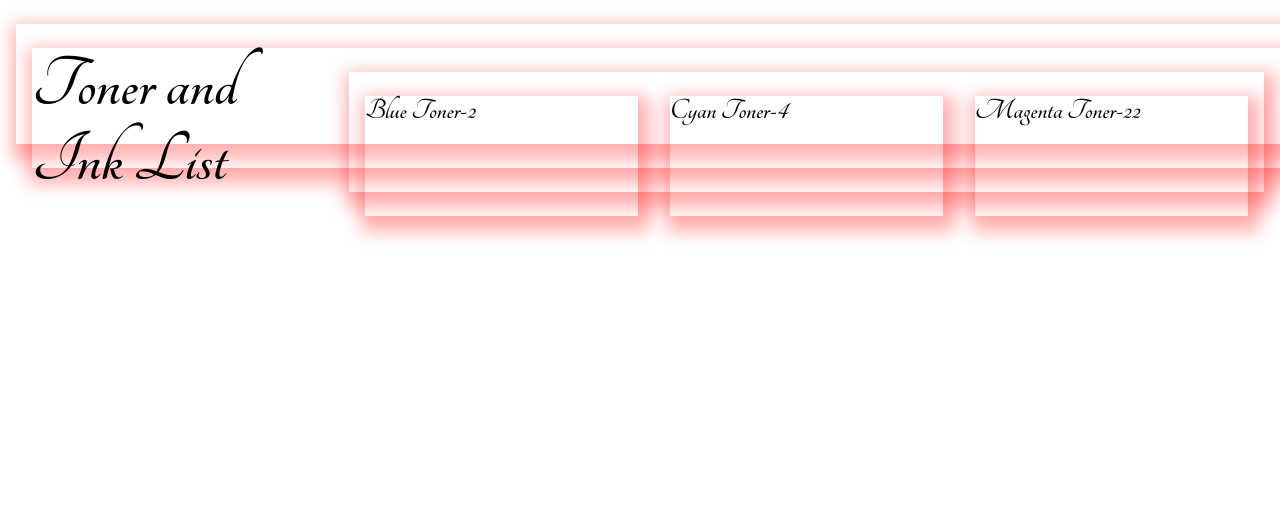
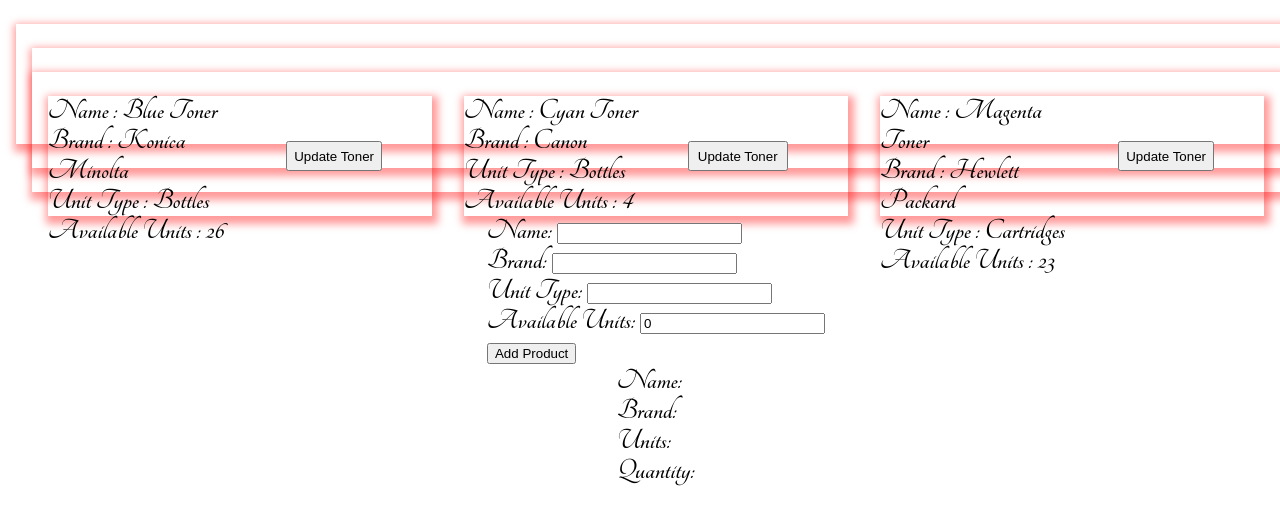
Before and after one commit to gnazaret/groceries, a React app: page / in a window 1280 px wide. Built offline with nearby package versions, Linux system fonts and the light colour scheme.

Commit message:
before class

```diff
--- a/src/components/App.js
+++ b/src/components/App.js
@@ -2,20 +2,173 @@ import React, { useState } from 'react';
 import productData from '../data';
 import Product from './Product';
 export default function App(props) {
-	const [products, setProducts] = useState(productData);
+	const [newProduct, setNewProduct] = useState({
+		name: '',
+		brand: '',
+		units: '',
+		quantity: 0,
+		isPurchased: false
+	});
+	const [productList, setProductList] = useState([productData]);
+	const addProduct = event => {
+		event.preventDefault();
+		setProductList([...productList, newProduct]);
+		setNewProduct({
+			name: '',
+			brand: '',
+			units: '',
+			quantity: 0,
+			isPurchased: false
+		});
+	};
+	const handleChange = event => {
+		setNewProduct({
+			...newProduct,
+			[event.target.id]: event.target.value
+		});
+	};
 	return (
-		<div>
-			<h1>Toner and Ink List</h1>
-			<div className={'container'}>
-				{products.map(product => {
-					return (
-						<Product
-							key={`${product.name}${product.price}`}
-							product={product}
-						/>
-					);
+		<div className="Page-wrapper">
+			<div>
+				{productData.map(product => {
+					return <Product product={product} />;
 				})}
 			</div>
+			<form onSubmit={addProduct}>
+				<label htmlFor="name">Name: </label>
+				<input
+					id="name"
+					type="text"
+					value={newProduct.name}
+					onChange={handleChange}
+				></input>
+				<br />
+				<label htmlFor="brand">Brand: </label>
+				<input
+					id="brand"
+					type="text"
+					value={newProduct.brand}
+					onChange={handleChange}
+				></input>
+				<br />
+				<label htmlFor="unit">Unit Type: </label>
+				<input
+					id="units"
+					type="text"
+					value={newProduct.units}
+					onChange={handleChange}
+				></input>
+				<br />
+				<label htmlFor="quantity">Available Units: </label>
+				<input
+					id="quantity"
+					type="number"
+					value={newProduct.quantity}
+					onChange={handleChange}
+				></input>
+				<br />
+				<input type="submit" value="Add Product"></input>
+			</form>
+			<ul className="list">
+				{productList.length
+					? productList.map((listItem, i) => {
+							return (
+								<li key={`${listItem.item}`}>
+									Name:{listItem.name}
+									<br />
+									Brand:{listItem.brand}
+									<br />
+									Units:{listItem.units}
+									<br />
+									Quantity:{listItem.quantity}
+								</li>
+							);
+					  })
+					: ''}
+			</ul>
 		</div>
 	);
 }
+
+// import React, { useState } from 'react';
+// import productData from '../data';
+// import Product from './Product';
+// export default function App(props) {
+// 	const [products, setProducts] = useState(productData);
+// 	const [toner, addToner] = useState({
+// 		name: '',
+// 		brand: '',
+// 		units: '',
+// 		quantity: '',
+// 		isPurchased: Boolean
+// 	});
+// 	const [screen, updateScreen] = useState([]);
+// 	const handleSubmit = event => {
+// 		event.preventDefault();
+// 		updateScreen(
+// 			`${toner.name} ${toner.brand} ${toner.units} ${toner.quantity}`
+// 		);
+// 		addToner({
+// 			name: '',
+// 			brand: '',
+// 			units: '',
+// 			quantity: ''
+// 		});
+// 	};
+// 	const handleChange = event => {
+// 		event.preventDefault();
+// 		addToner({
+// 			...toner,
+// 			...{ [event.target.id]: event.target.value }
+// 		});
+// 	};
+// 	return (
+// 		<div>
+// 			<h1>Toner and Ink List</h1>
+// 			<div className={'Page-wrapper'}>
+// 				<form onSubmit={handleSubmit}>
+
+// 					<label htmlFor="name">Name: </label>
+// 					<input id="name" value={toner.name} onChange={handleChange}></input>
+// 					<br />
+// 					<label htmlFor="brand">Brand: </label>
+// 					<input id="brand" value={toner.brand} onChange={handleChange}></input>
+// 					<br />
+// 					<label htmlFor="unit">Unit Type: </label>
+// 					<input id="units" value={toner.units} onChange={handleChange}></input>
+// 					<br />
+// 					<label htmlFor="quantity">Available Units: </label>
+// 					<input
+// 						id="quantity"
+// 						value={toner.quantity}
+// 						onChange={handleChange}
+// 					></input>
+// 					{/* <input
+// 						id="isPurchased"
+// 						value={toner.isPurchased}
+// 						onChange={handleChange}
+// 					></input> */}
+// 					<input type="submit" value="New Toner Received"></input>
+// 				</form>
+// <div class={'Page-wrapper'}>
+// {products.map(() => (
+// 	<Product data={{ name: '', brand: '', units: '', quantity: '' }} />
+// 	))}
+// </div>
+
+// {products.map(product => {
+// 	return (
+// 		<Product
+// 			product={{
+// 				name: product.name,
+// 				brand: product.brand,
+// 				units: product.units,
+// 				quantity: product.quantity
+// 			}}
+// 		/>
+// 					);
+// 				})}
+// 			</div>
+// 		</div>
+// 	);
+// }
--- a/src/components/Product.js
+++ b/src/components/Product.js
@@ -1,9 +1,29 @@
 import React from 'react';
 
 export default function Product({ product }) {
+	const update = event => {
+		updateToner({
+			...product,
+			...{ [event.target.id]: event.target.value }
+		});
+	};
 	return (
 		<div>
-			{product.name}-{product.price}
+			Name : {product.name}
+			<br />
+			Brand : {product.brand}
+			<br />
+			Unit Type : {product.units}
+			<br />
+			Available Units : {product.quantity}
+			<br />
+			{product.isPurchased}
+			<input
+				type="submit"
+				value="Update Toner"
+				className={'button'}
+				onChange={update}
+			></input>
 		</div>
 	);
 }
--- a/src/data.js
+++ b/src/data.js
@@ -2,23 +2,23 @@ const products = [
 	{
 		name: 'Blue Toner',
 		brand: 'Konica Minolta',
-		units: 'bottles',
-		price: 2,
+		units: 'Bottles',
+		quantity: 26,
 		isPurchased: false
 	},
 	{
 		name: 'Cyan Toner',
 		brand: 'Canon',
-		units: 'bottles',
-		price: 4,
+		units: 'Bottles',
+		quantity: 4,
 		isPurchased: false
 	},
 	{
 		name: 'Magenta Toner',
 		brand: 'Hewlett Packard',
-		units: 'cartridges',
-		price: 22,
-		isPurchased: false
+		units: 'Cartridges',
+		quantity: 23,
+		isPurchased: true
 	}
 ];
 export default products;
--- a/src/scss/styles.scss
+++ b/src/scss/styles.scss
@@ -51,7 +51,8 @@ div{
   height: 120px;
   width: 100%;
   font-size: 30px;
-  box-shadow: 4px 8px 16px 8px rgba(red, 0.3);
+
+  box-shadow: 2px 4px 8px 4px rgba(red, 0.4);
 
 }
 h1 {
@@ -232,3 +233,12 @@ h1 {
     }
   }
 }
+.button {
+  margin: 50px;
+  width: 100px;
+  height: 30px;
+  align-self: center;
+}
+.list {
+  align-content: center;
+}
```
Also changed, not shown: public/index.html (+1 -1 lines), public/css/styles.css, 2 other files.
